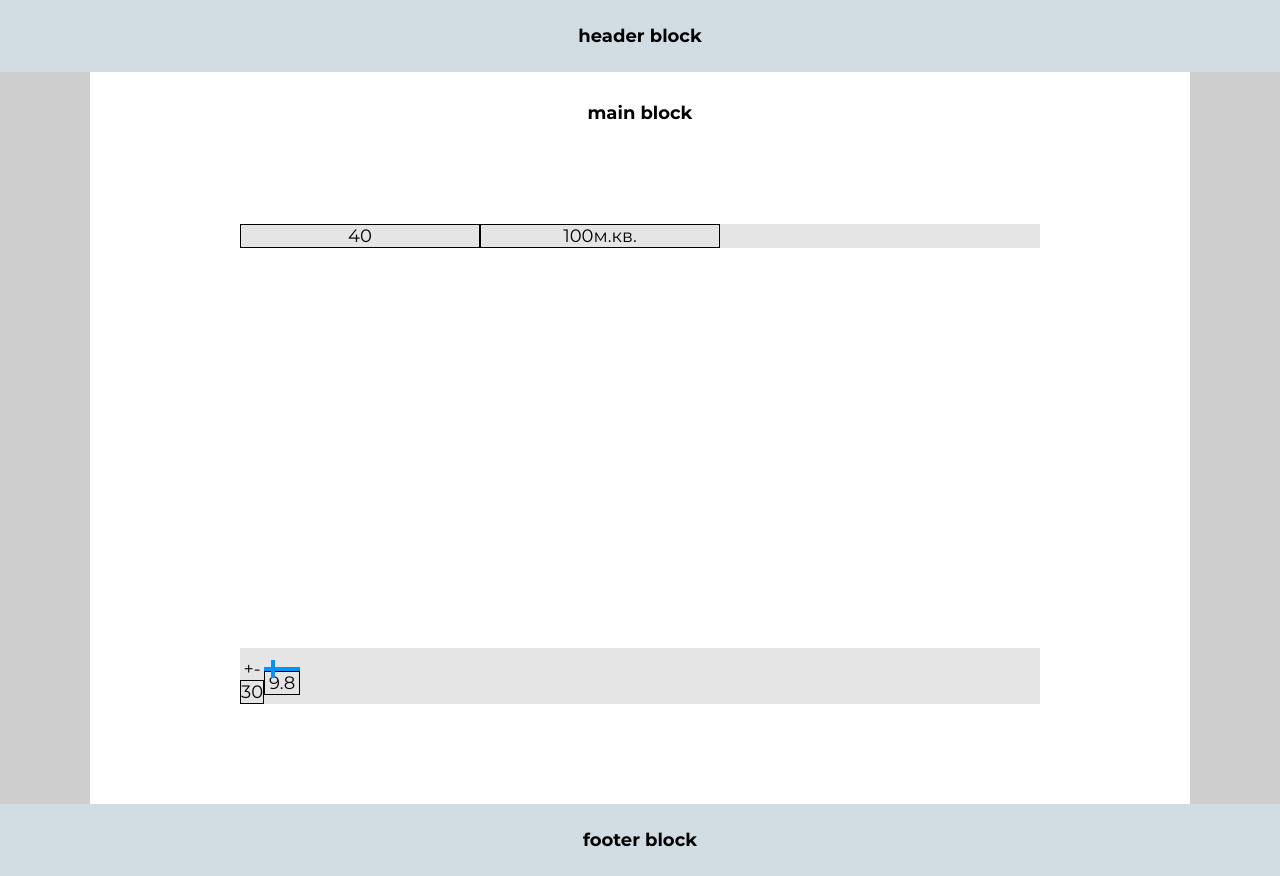
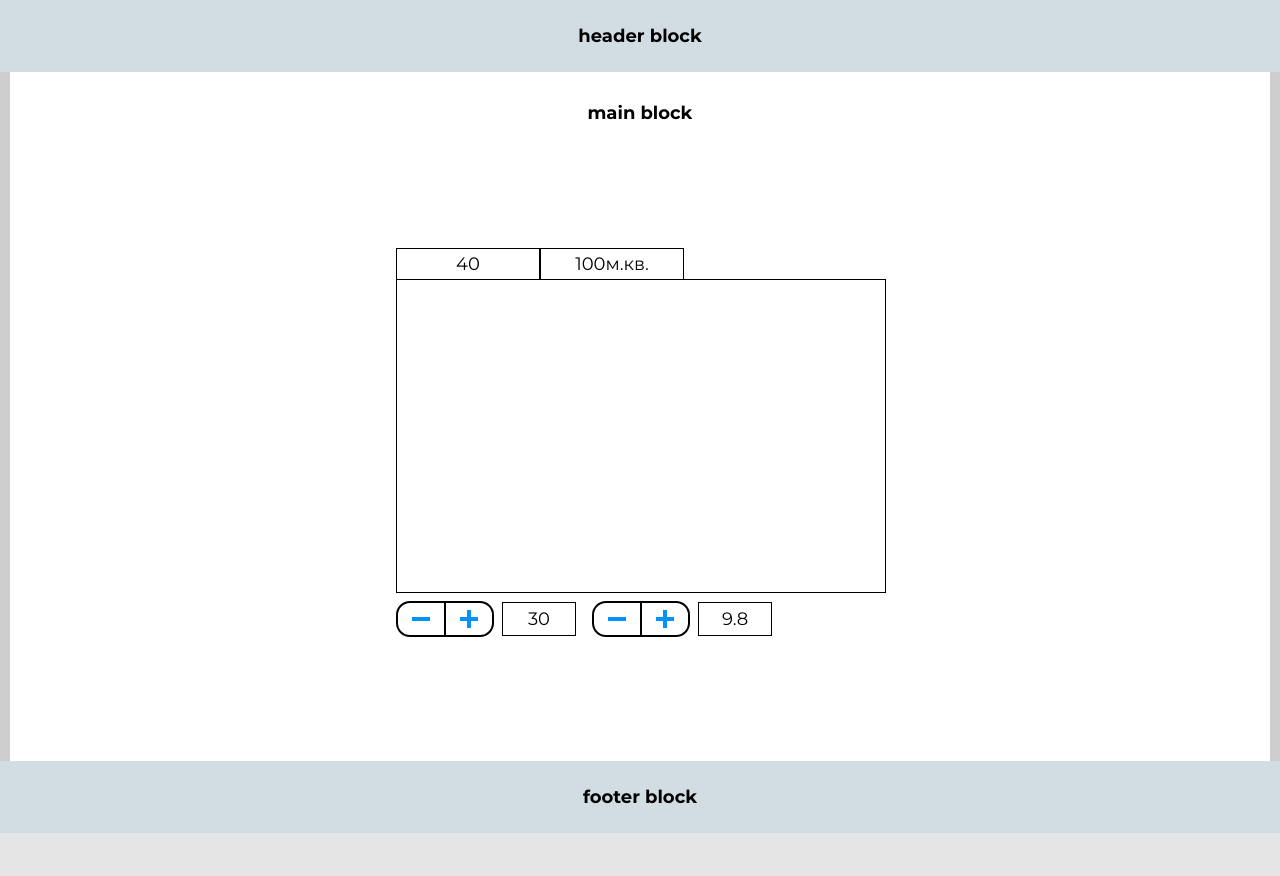
Before and after one commit to WebNadin/simple-arcade-game, a website: page src/index.html in a window 1280 px wide. After the commit the page ends 833 px from the top, so only its background shows below. Drawn offline with nearby package versions, Linux system fonts and the light colour scheme; files that its build step writes are made by us from their sources.

Commit message:
pixi first stage

```diff
--- a/src/js/scripts.js
+++ b/src/js/scripts.js
@@ -1,31 +1,22 @@
 //= partials/helper.js
 //= partials/pixi.min.js
 
-const stage = new PIXI.Container();
-const app = new PIXI.Application();
-document.body.appendChild(app.view);
+let sizeStep = 8;
+const app = new PIXI.Application({
+    width: sizeStep*61, height: sizeStep*39, backgroundColor: 0xffffff, resolution: window.devicePixelRatio || 1
+});
+document.getElementById('generationArea').appendChild(app.view);
 
-app.loader.add('bunny', '/images/bunny.png').load((loader, resources) => {
-    // This creates a texture from a 'bunny.png' image
-    const bunny = new PIXI.Sprite(resources.bunny.texture);
+app.view.style.position = "absolute";
+app.view.style.width = document.getElementById('generationArea').innerWidth;
+app.view.style.height = document.getElementById('generationArea').innerHeight;
+app.view.style.display = "block";
+app.view.style.boxSizing = "border-box";
 
-    // Setup the position of the bunny
-    bunny.x = app.renderer.width / 2;
-    bunny.y = app.renderer.height / 2;
 
-    // Rotate around the center
-    bunny.anchor.x = 0.5;
-    bunny.anchor.y = 0.5;
+const container = new PIXI.Container();
 
-    // Add the bunny to the scene we are building
-    app.stage.addChild(bunny);
-
-    // Listen for frame updates
-    app.ticker.add(() => {
-         // each frame we spin the bunny around a bit
-        bunny.rotation += 0.01;
-    });
-});
+app.stage.addChild(container);
 
 
 
--- a/src/style/partials/base.scss
+++ b/src/style/partials/base.scss
@@ -79,17 +79,17 @@ ul, ol {
 }
 .nn-container {
   display: block;
-  min-width: 320px;
+  min-width: $sizeStep*61;
   max-width: 1920px;
   width: 100%;
   margin: 0 auto;
-  padding: 0 50px;
+  padding: 0 10px;
   background-color: $bg-light;
 }
 .main {
   background-color: $bg-main;
   text-align: center;
-  padding: 0 90px;
+  padding: 0 10px;
   &__title{
     margin: 30px 0;
     font-weight: bold;
--- a/src/style/partials/shapes.scss
+++ b/src/style/partials/shapes.scss
@@ -1,47 +1,78 @@
 .workArea {
-  background-color: $bg-main;
   margin: 10% auto;
-  width: 80%;
+  width: $sizeStep*61;
   &__info {
     display: flex;
-    justify-content: center;
+    justify-content: flex-start;
     align-items: center;
-    width: 60%;
+    .infoBlock {
+      border-bottom: transparent;
+    }
   }
   &__infoItem {
-    width: 50%;
+    box-sizing: border-box;
+    padding: $sizeStep/2 $sizeStep*2;
+    min-height: $sizeStep*3;
+    min-width: $sizeStep*18;
+  }
+  &__generationArea {
   }
   &__tools {
-    margin-top: 10px;
+    margin-top: $sizeStep;
   }
 }
 .generationArea {
-  height: 400px;
+  height: $sizeStep*39;
   background-color: $bg-light;
+  border: $sizeStep/8 solid $base;
+  width: $sizeStep*61;
 }
 .tools {
   display: flex;
   justify-content: flex-start;
   align-items: center;
+  &__item {
+    display: flex;
+    align-items: center;
+    margin-left: $sizeStep*2;
+    &:first-child {
+      margin-left: 0;
+    }
+  }
+  &__info {
+    min-height: $sizeStep*4;
+    margin-left: $sizeStep;
+    min-width: $sizeStep*9;
+  }
 }
 .changeNumber {
   display: flex;
   justify-content: center;
   align-items: center;
+  border: $sizeStep/4 solid $base;
+  border-radius: 14px;
   &__item {
-    font-size: $font-size-big;
+    box-sizing: border-box;
     font-weight: bold;
+    height: $sizeStep*4;
+    display: flex;
+    justify-content: center;
+    align-items: center;
+    padding: $sizeStep/2 $sizeStep/4*7;
+    &:first-child {
+      border-right: $sizeStep/4 solid $base;
+    }
   }
 }
 .decrease {
   width: $font-size-base;
-  height: 4px;
+  height: $sizeStep/2;
   background-color: $info;
 }
 .increase {
   position: relative;
   width: $font-size-base;
-  height: 4px;
+  height: $sizeStep/2;
   background-color: $info;
   z-index: 1;
   &:after {
@@ -52,13 +83,17 @@
     transform: rotate(90deg);
     content: '';
     width: $font-size-base;
-    height: 4px;
+    height: $sizeStep/2;
     z-index: 2;
     background-color: $info;
   }
 }
 .infoBlock {
-  border: 1px solid $base;
+  display: flex;
+  align-items: center;
+  justify-content: center;
+  height: auto;
+  border: $sizeStep/8 solid $base;
   color: $base;
   font-size: $font-size-base;
   font-weight: 400;
--- a/src/style/partials/variable.scss
+++ b/src/style/partials/variable.scss
@@ -1,9 +1,10 @@
+$sizeStep: 8px;
 $base: #000;
 $base-light:rgba($base, .8);
 $info: #0193f7;
 
 $font-size-base: 18px;
-$font-size-big: $font-size-base*2.5;
+
 $bg-main:rgba($base, .1);
 $bg-light:white;
 $bg-code: rgba(12, 182, 245, 0.65);
--- a/src/template/main.html
+++ b/src/template/main.html
@@ -4,41 +4,63 @@
   </header>
 
   <main class="main">
-    <dic class="nn-container">
+    <div class="nn-container">
+
       <div class="_bold main__title">main block</div>
+
       <div class="workArea">
         <div class="workArea__info">
           <div class="workArea__infoItem infoBlock">40</div>
           <div class="workArea__infoItem infoBlock">100м.кв.</div>
         </div>
-        <div id="generationArea" class="generationArea">
+
+        <div id="generationArea" class="workArea__generationArea generationArea">
 
         </div>
+
         <div class="workArea__tools">
+
           <div class="tools">
             <div class="tools__item">
               <div class="tools__changeNumber">
+
                 <div class="changeNumber">
-                  <div class="changeNumber__increase">+</div>
-                  <div class="changeNumber__decrease">-</div>
+                  <div class="changeNumber__item changeNumber__decrease">
+                    <div class="decrease"></div>
+                  </div>
+                  <div class="changeNumber__item changeNumber__increase">
+                    <div class="increase"></div>
+                  </div>
                 </div>
+
               </div>
-              <div class="tools__info infoBlock js-shapesNumber">30</div>
+              <div class="tools__info infoBlock">
+                <div class="js-shapesNumber">30</div>
+              </div>
             </div>
             <div class="tools__item">
               <div class="tools__changeNumber">
+
                 <div class="changeNumber">
-                  <div class="changeNumber__item changeNumber__increase"><div class="increase"></div></div>
-                  <div class="changeNumber__item changeNumber__decrease"><div class="decrease"></div></div>
+                  <div class="changeNumber__item changeNumber__decrease">
+                    <div class="decrease"></div>
+                  </div>
+                  <div class="changeNumber__item changeNumber__increase">
+                    <div class="increase"></div>
+                  </div>
                 </div>
+
               </div>
-              <div class="tools__info infoBlock js-gravityValue">9.8</div>
+              <div class="tools__info infoBlock">
+                <div class="js-gravityValue">9.8</div>
+              </div>
             </div>
           </div>
+
         </div>
       </div>
 
-    </dic>
+    </div>
 
   </main>
 
```
